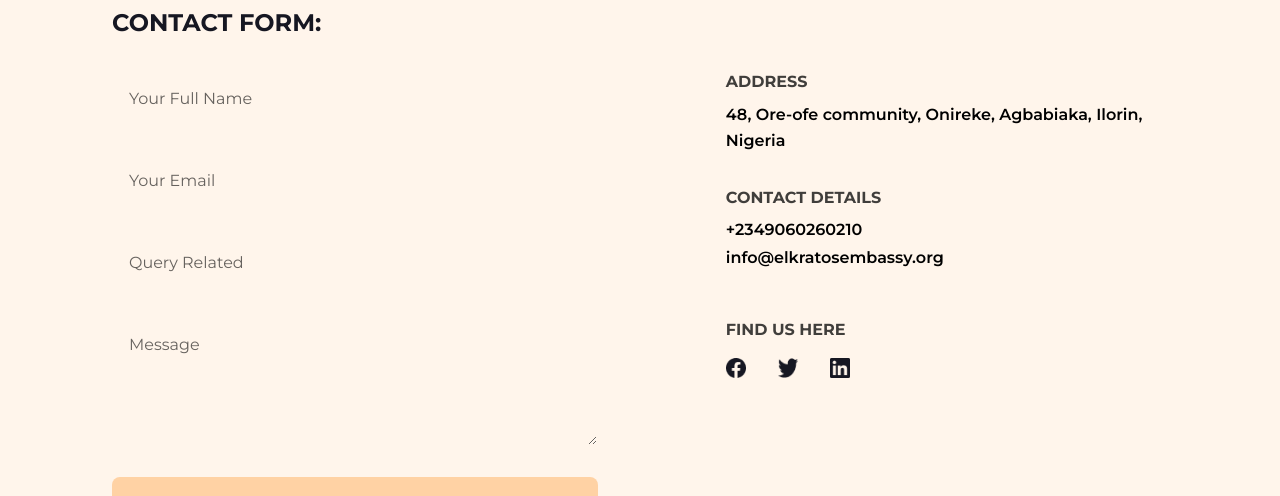
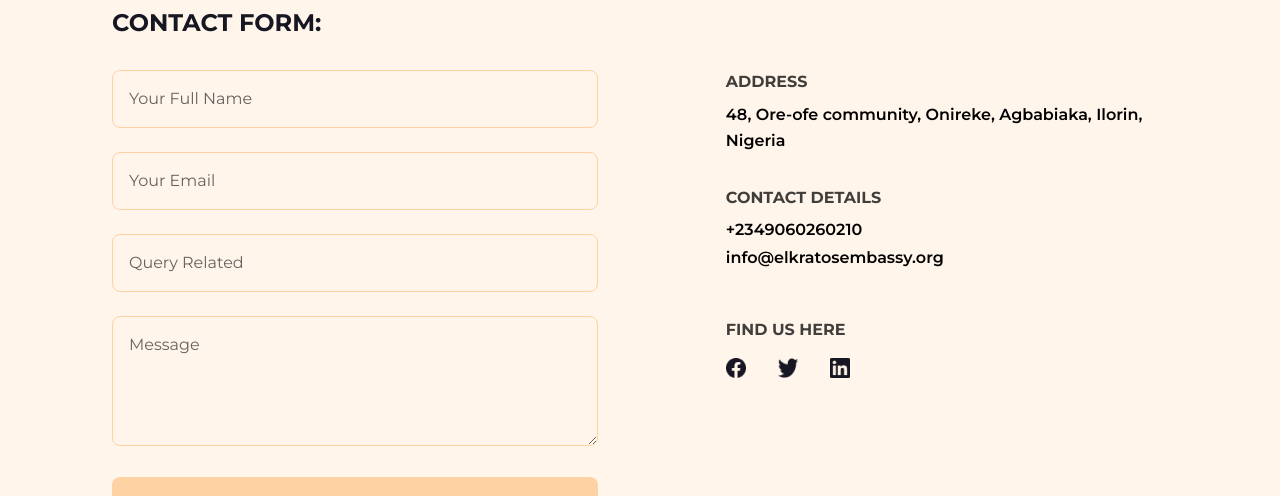
Before and after one commit to ELKratos-Embassy/elkratosembassy, a Next.js app: page /contact-us in a window 1280 px wide. Shown: the part 624-1120 px from the top of the page. Built offline with nearby package versions, Linux system fonts and the light colour scheme.

Commit message:
fix: update border styles in ContactForm and NewsletterForm for consistency

```diff
--- a/components/ContactForm.tsx
+++ b/components/ContactForm.tsx
@@ -61,7 +61,7 @@ const ContactForm = () => {
             id="name"
             name="name"
             placeholder="Your Full Name"
-            className="w-full rounded-lg p-4 placeholder:text-black/60 border border-transparent focus:border-primary focus:outline-hidden focus:ring-1 focus:ring-primary transition-all"
+            className="w-full rounded-lg p-4 placeholder:text-black/60 border border-primary focus:border-primary focus:outline-hidden focus:ring-1 focus:ring-primary transition-all"
             required
             disabled={isSubmitting}
           />
@@ -76,7 +76,7 @@ const ContactForm = () => {
             id="email"
             name="email"
             placeholder="Your Email"
-            className="w-full rounded-lg p-4 placeholder:text-black/60 border border-transparent focus:border-primary focus:outline-hidden focus:ring-1 focus:ring-primary transition-all"
+            className="w-full rounded-lg p-4 placeholder:text-black/60 border border-primary focus:border-primary focus:outline-hidden focus:ring-1 focus:ring-primary transition-all"
             required
             disabled={isSubmitting}
           />
@@ -91,7 +91,7 @@ const ContactForm = () => {
             id="query"
             name="query"
             placeholder="Query Related"
-            className="w-full rounded-lg p-4 placeholder:text-black/60 border border-transparent focus:border-primary focus:outline-hidden focus:ring-1 focus:ring-primary transition-all"
+            className="w-full rounded-lg p-4 placeholder:text-black/60 border border-primary focus:border-primary focus:outline-hidden focus:ring-1 focus:ring-primary transition-all"
             required
             disabled={isSubmitting}
           />
@@ -106,7 +106,7 @@ const ContactForm = () => {
             name="message"
             placeholder="Message"
             rows={4}
-            className="w-full rounded-lg p-4 placeholder:text-black/60 border border-transparent focus:border-primary focus:outline-hidden focus:ring-1 focus:ring-primary transition-all resize-y"
+            className="w-full rounded-lg p-4 placeholder:text-black/60 border border-primary focus:border-primary focus:outline-hidden focus:ring-1 focus:ring-primary transition-all resize-y"
             required
             disabled={isSubmitting}
           />
--- a/components/NewsletterForm.tsx
+++ b/components/NewsletterForm.tsx
@@ -58,7 +58,7 @@ const NewsletterForm = ({ onSuccess, onClick }: { onSuccess?: () => void, onClic
           aria-label={label}
           type="text"
           placeholder={placeholder}
-          className="p-5 bg-transparent border opacity-35 placeholder:opacity-80  focus:opacity-100 border-black-75 -mr-1.5 rounded-lg transition-all -z-5 focus:outline-hidden"
+          className="p-5 bg-transparent border opacity-35 placeholder:opacity-80  focus:opacity-100 border-opacity-75 -mr-1.5 rounded-lg transition-all focus:outline-hidden"
           value={email}
           onChange={(e) => setEmail(e.target.value)}
         />
```
